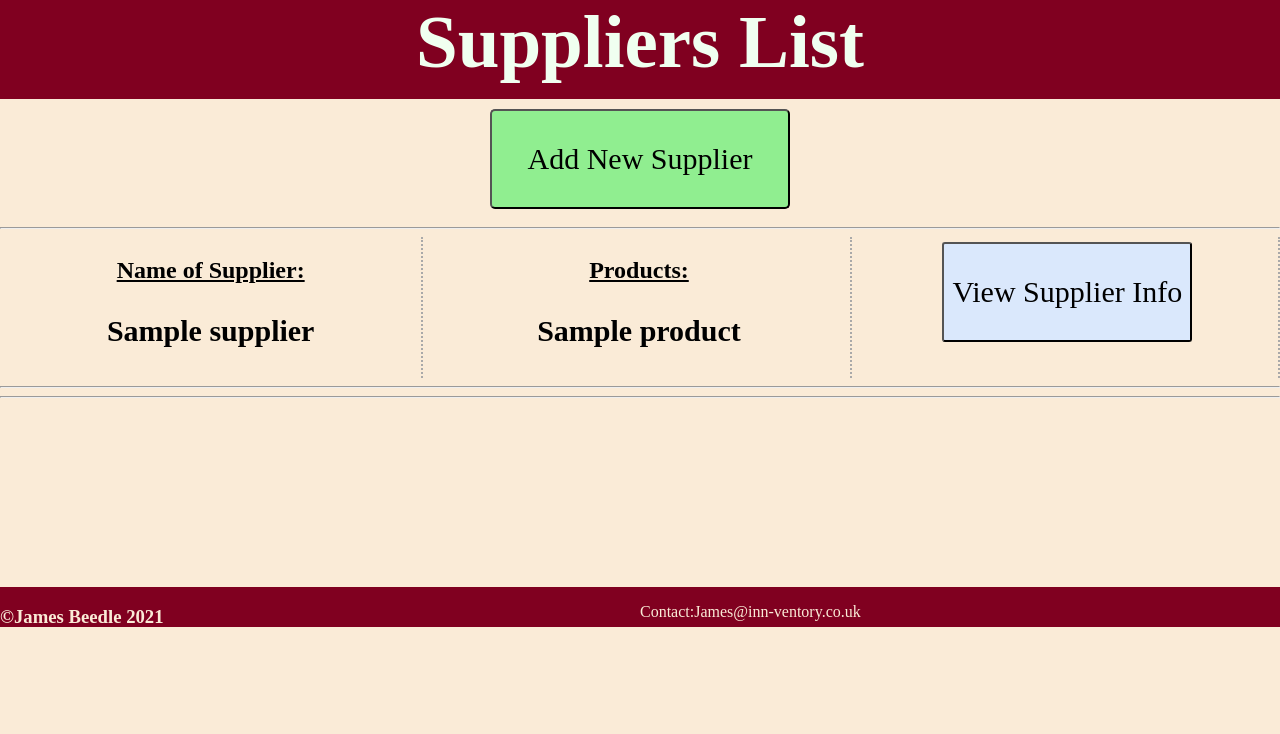
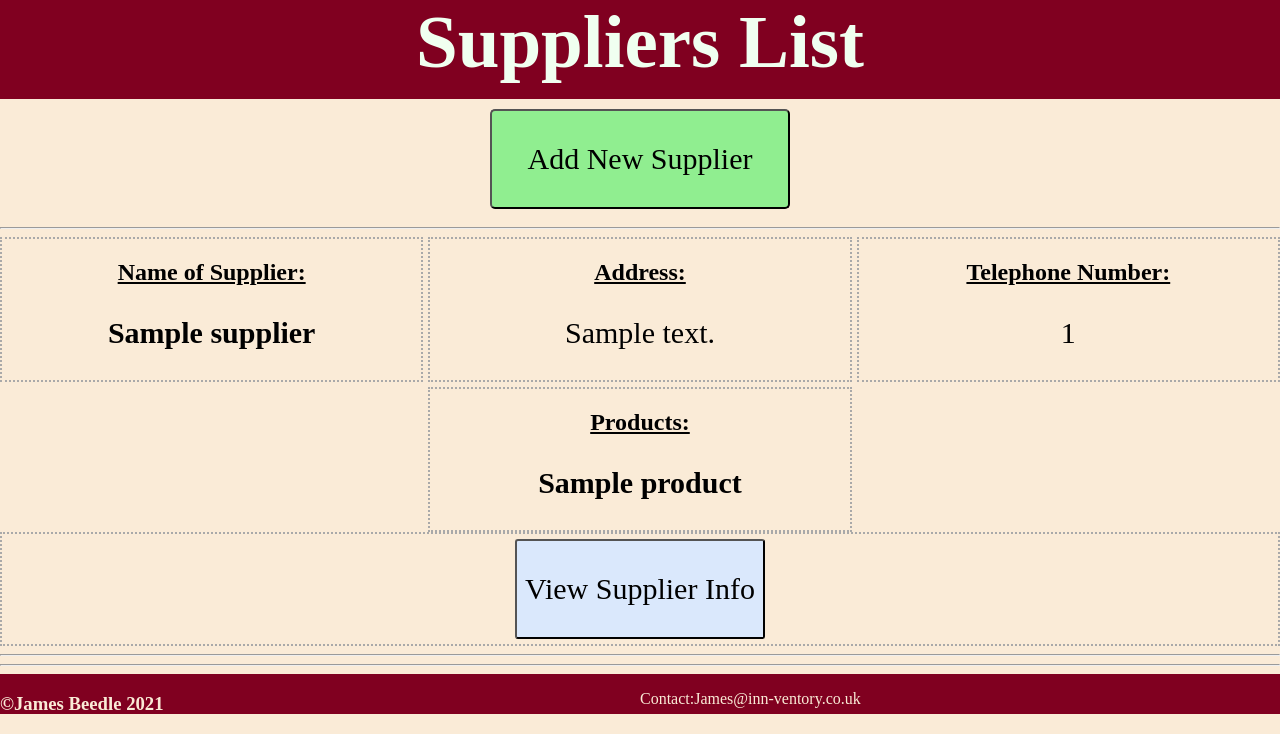
Before and after one commit to JamesSBeedle/Inn-Ventory-Alcohol-Inventory-Application, a Flask app: page /suppliers in a window 1280 px wide. Shown: the part 229-963 px from the top of the page. Before the commit the page ends 856 px from the top, so only its background shows below. Run offline with Flask 2, Linux system fonts and the light colour scheme; a database or web service that is not in the repository returns one stand-in record (values such as "Sample title"); some libraries are stand-ins or nearby versions.

Commit message:
altered so suppliers and products show all information on their respective main pages

```diff
--- a/static/style.css
+++ b/static/style.css
@@ -172,12 +172,6 @@ body > footer{
     row-gap: 5px;
 }
 
-#product-info{
-    display:grid;
-    grid-template-columns: 1fr 1fr 1fr 1fr;
-    column-gap:5px;
-}
-
 #product-info-single{
     display:grid;
     grid-template-columns: 1fr 1fr 1fr;
@@ -218,12 +212,18 @@ body > footer{
 #supplier-info{
     display:grid;
     grid-template-columns: 1fr 1fr 1fr;
+    grid-template-rows:1fr 1fr;
     column-gap:5px;
+    row-gap: 5px;
 }
 
 .supplier-item{
-    border-right:2px dotted darkgray;
+    border:2px dotted darkgray;
     text-align: center;
+}
+.supplier-product{
+    grid-row:2;
+    grid-column:2;
 }
 
 .supplier-item > p{
--- a/templates/suppliers/index.html
+++ b/templates/suppliers/index.html
@@ -31,15 +31,25 @@
                 <h3>{{supplier.name}}</h3>
             </section>
             <section class="supplier-item">
+                <h2>Address:</h2>
+
+                <p>{{supplier.address}}</p>
+            </section>
+            <section class="supplier-item">
+                <h2>Telephone Number:</h2>
+
+                <p>{{supplier.phone_number}}</p>
+            </section>
+            <section class="supplier-item supplier-product">
                 <h2>Products:</h2>
                 <h3>{{supplier.product}}</h3>
-            </section>
-            <section class=supplier-item>
-                <a href="/suppliers/{{supplier.id}}"><button class="view-button  button-supplier">View Supplier Info</button></a>
             </section>
         </div>
 
     </article>
+    <section class=supplier-item>
+        <a href="/suppliers/{{supplier.id}}"><button class="view-button  button-supplier">View Supplier Info</button></a>
+    </section>
     <hr>
     <hr>
 
```
Also changed, not shown: templates/products/index.html (+60 -22 lines).
